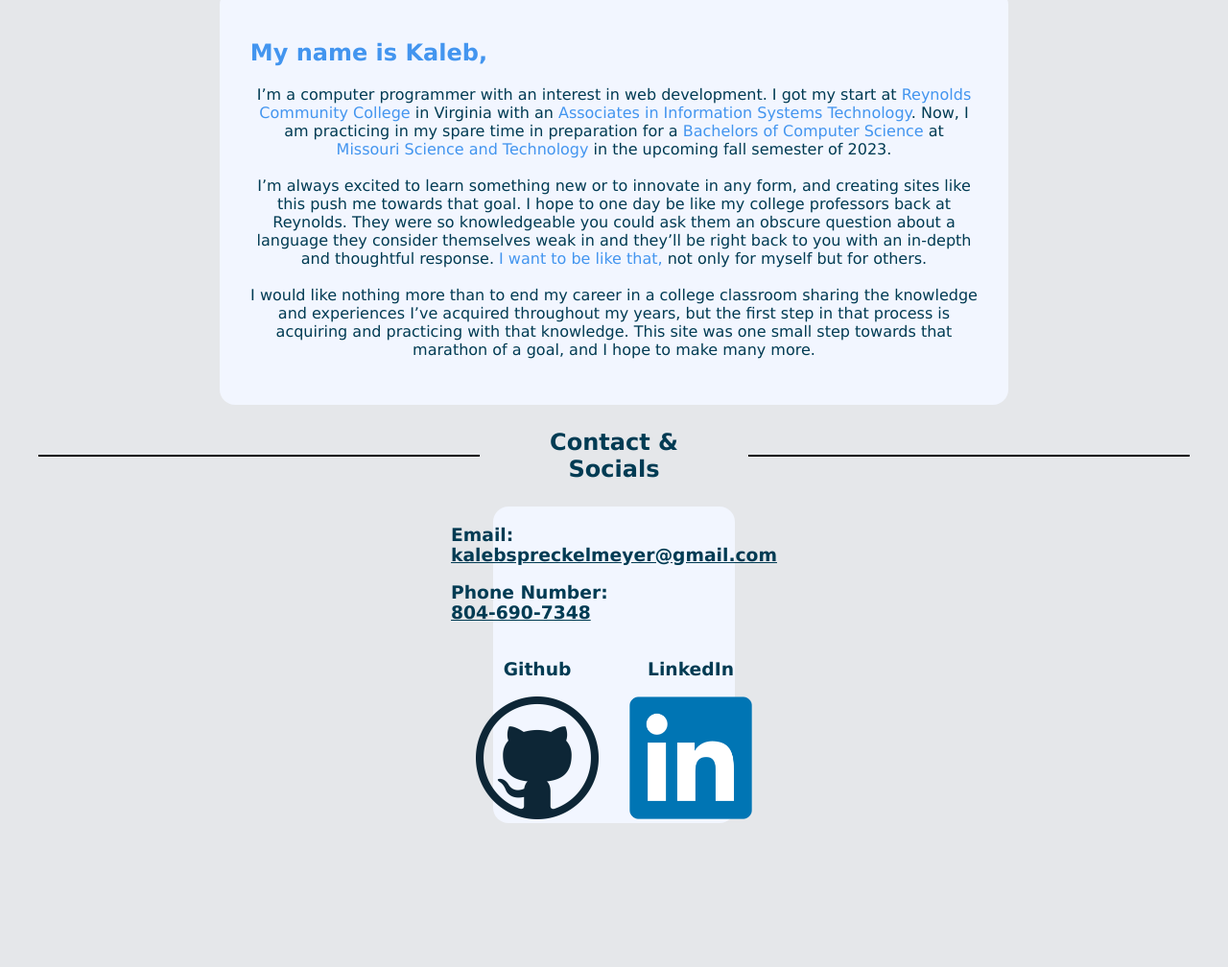
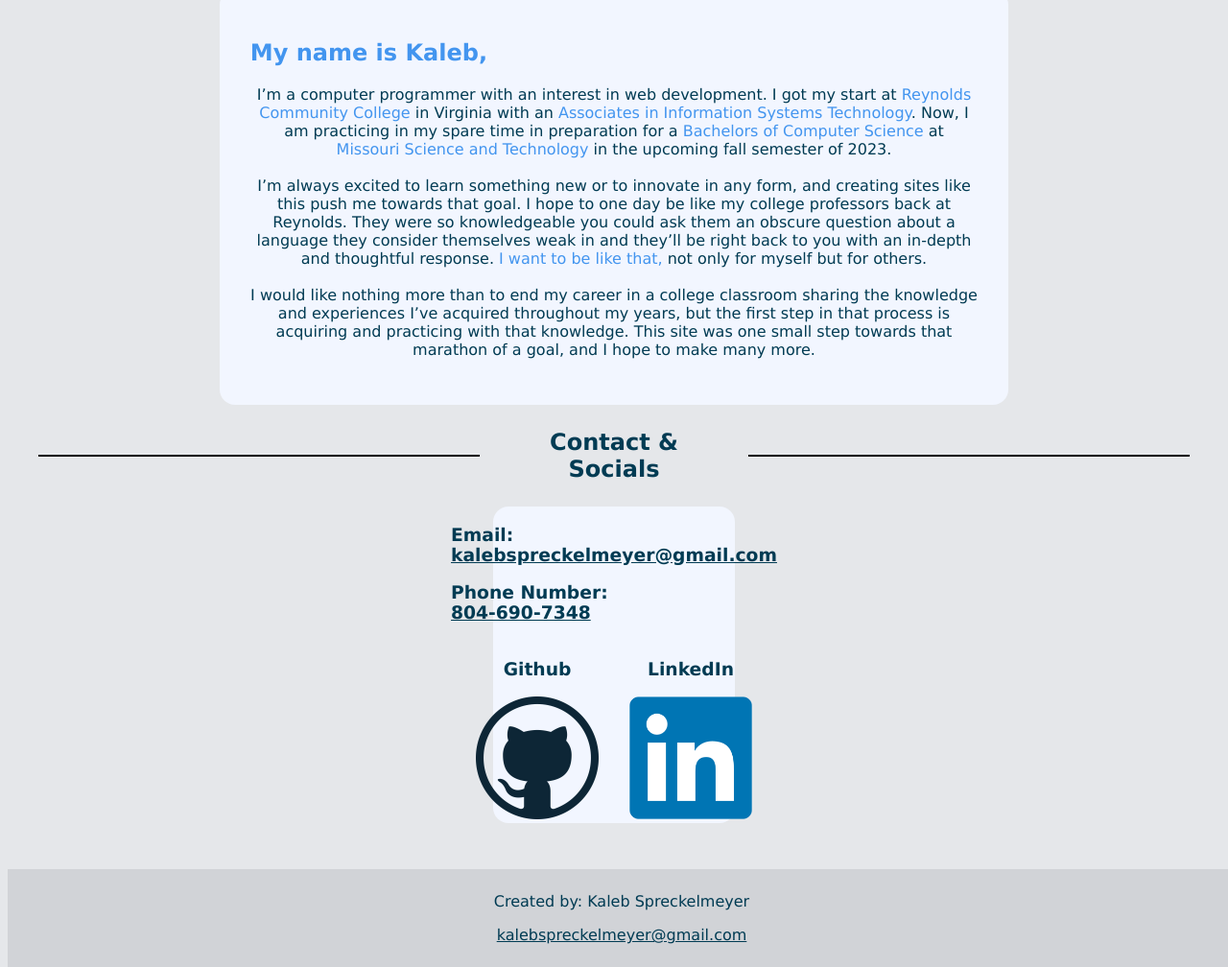
Before and after one commit to KalebSpreckelmeyer/Pers, a plain HTML site: page index.html in a window 1280 px wide. Shown: the part 2390-3398 px from the top of the page at 96% size. Before the commit the page ends 3248 px from the top, so only its background shows below. Drawn offline with Linux system fonts and the light colour scheme.

Commit message:
Added footer

```diff
--- a/index.html
+++ b/index.html
@@ -176,9 +176,10 @@
                 </div>
             </div>
         </section>
+
     </div>
-
+    <footer>
+        <p>Created by: Kaleb Spreckelmeyer</p>
+        <p><a href="mailto:kalebspreckelmeyer@gmail.com?subject=Let%27s%20get%20into%20contact%21">kalebspreckelmeyer@gmail.com</a></p>
+    </footer>
 </body>
-<footer>
-
-</footer>
--- a/style.css
+++ b/style.css
@@ -224,7 +224,17 @@ both places instead of copying and pasting it */
     text-align: center;
 }
 /* footer styling */
-
+footer{
+    /* position is relative to account for the main body being offset */
+    position: relative;
+    top: 8rem;
+    text-align: center;
+    background-color: #D1D3D7;
+    padding: .5rem;
+    margin-top: 2rem;
+    width: 100%;
+    background-size: 100% 100%;
+}
 
 /* ---- Tablet Styling ----*/
 
```
